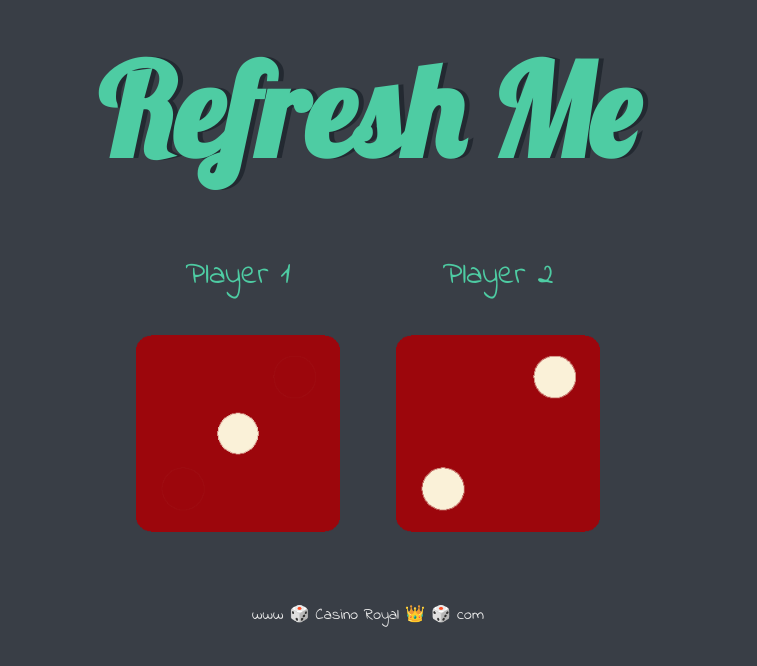
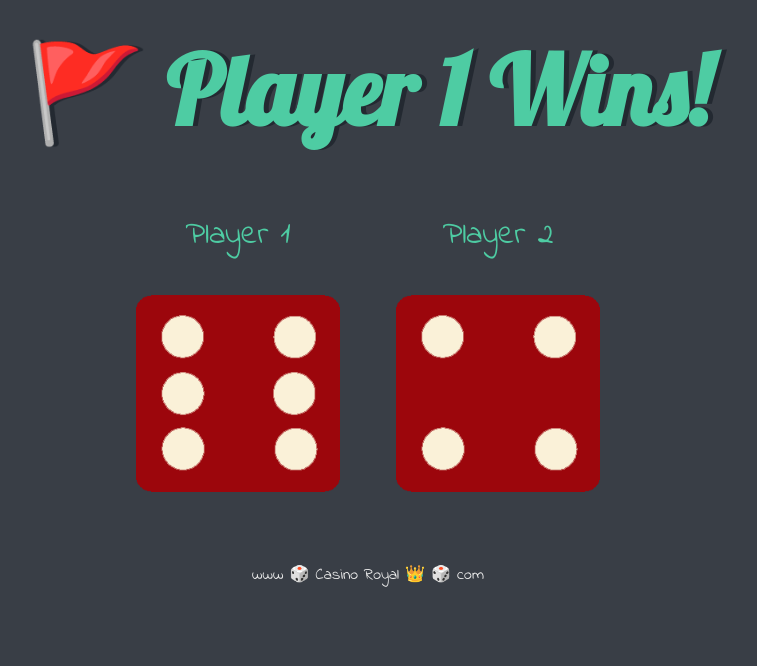
Before and after one commit to MarkoKustudija/DiceeGame, a plain HTML site: page dicee.html in a window 1280 px wide. Shown: the whole page, without its empty margins (272-1029 px from the left). Drawn offline with Linux system fonts and the light colour scheme.

Commit message:
adding index.js

```diff
--- a/dicee.html
+++ b/dicee.html
@@ -14,16 +14,17 @@
 
       <div class="dice">
         <p>Player 1</p>
-        <img class="img1" src="images/dice1.png">
+        <img class="img1" src="images/dice6.png">
       </div>
 
       <div class="dice">
         <p>Player 2</p>
-        <img class="img2" src="images/dice2.png">
+        <img class="img2" src="images/dice6.png">
       </div>
 
     </div>
 
+  <script src="index.js" charset="utf-8"></script>
 
   </body>
 
--- /dev/null
+++ b/index.js
@@ -0,0 +1,29 @@
+// first dice
+var randomNumber1 = Math.floor(Math.random() * 6) + 1; //1-6
+
+var randomDiceimage = "dice" + randomNumber1 + ".png";//dice1.png - dice6.png
+
+var randomImageSource = "images/" + randomDiceimage;
+
+var image1 = document.querySelectorAll("img")[0];
+  image1.setAttribute("src", randomImageSource);
+
+
+//second dice
+var randomNumber2 = Math.floor(Math.random() * 6) + 1; //1-6
+
+var randomImageSource2 = "images/dice"+ randomNumber2 + ".png";
+
+var image2 = document.querySelectorAll("img")[1].setAttribute("src", randomImageSource2);
+
+
+
+//header  change
+
+if(randomNumber1 > randomNumber2){
+  document.querySelector("h1").innerHTML = "🚩 Player 1 Wins!";
+} else if (randomNumber1 < randomNumber2){
+  document.querySelector("h1").innerHTML = "🚩 Player 2 Wins!";
+} else{
+  document.querySelector("h1").innerHTML = "🚩 Draw!";
+}
--- a/styles.css
+++ b/styles.css
@@ -18,7 +18,7 @@ h1 {
   margin: 30px;
   font-family: 'Lobster', cursive;
   text-shadow: 5px 0 #232931;
-  font-size: 8rem;
+  font-size: 6rem;
   color: #4ECCA3;
 }
 
```
